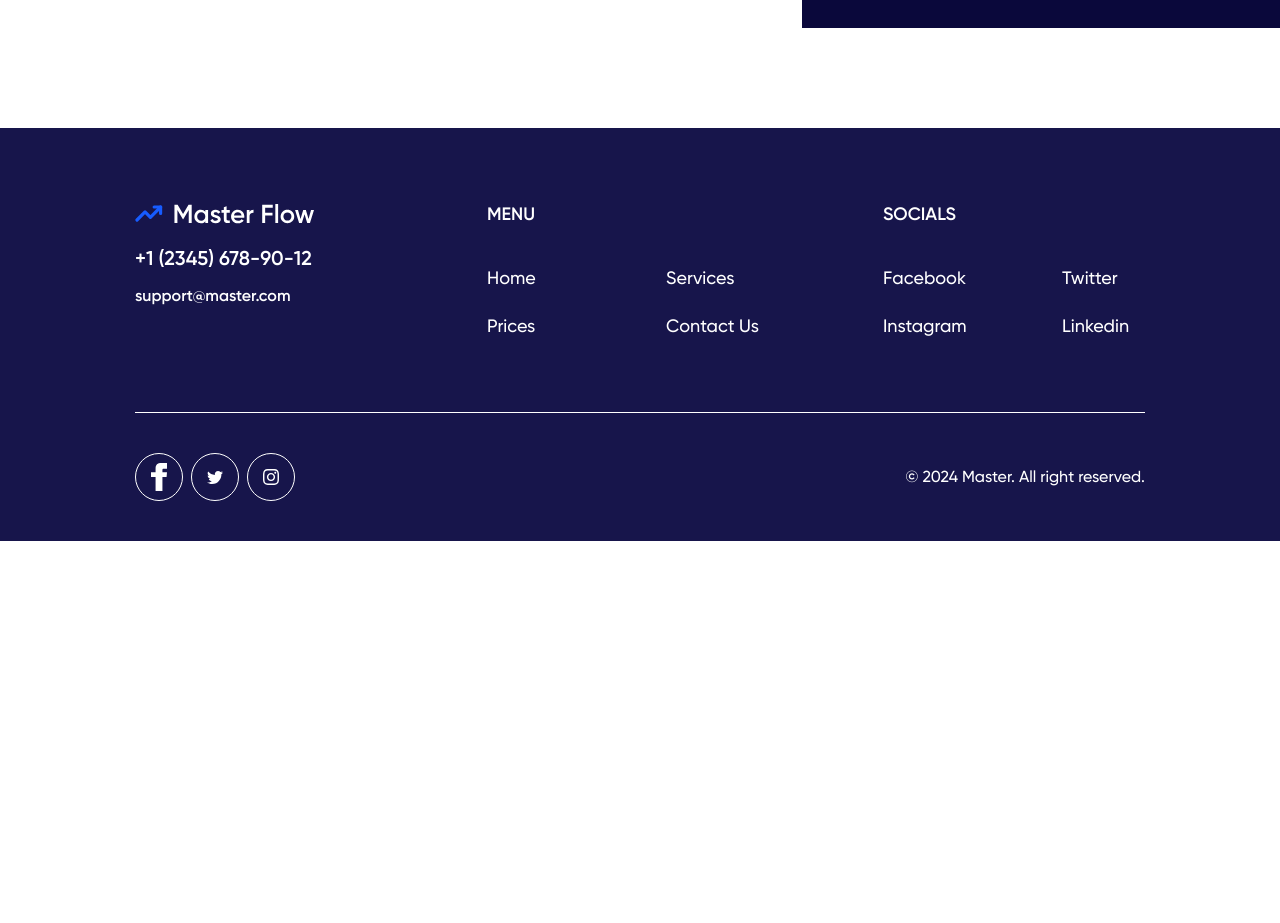
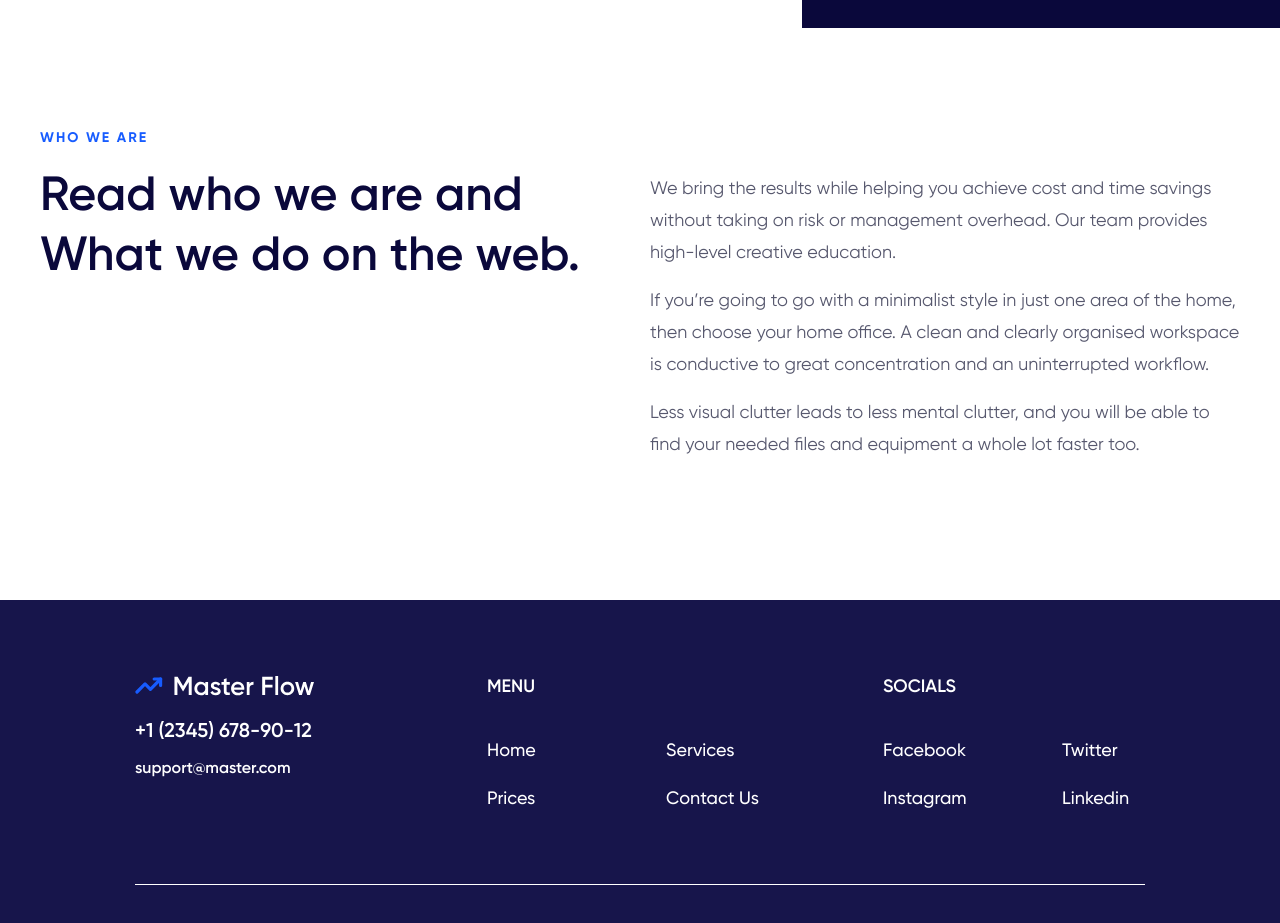
Before and after one commit to Slavinto/master-flow, a Next.js app: page /services in a window 1280 px wide. Shown: the part 1080-2003 px from the top of the page. Before the commit the page ends 1621 px from the top, so only its background shows below. Built offline with nearby package versions, Linux system fonts and the light colour scheme; no server answers.

Commit message:
Who we are section complete

```diff
--- a/src/app/services/page.tsx
+++ b/src/app/services/page.tsx
@@ -1,9 +1,10 @@
-import { Startups } from "@/components";
+import { Startups, WhoWeAre } from "@/components";
 
 const Services = () => {
     return (
         <main>
             <Startups />
+            <WhoWeAre />
         </main>
     );
 };
--- a/src/components/index.ts
+++ b/src/components/index.ts
@@ -19,3 +19,4 @@ export { default as PlanCard } from "./plan-card";
 export { default as Services } from "./services";
 export { default as Faq } from "./faq";
 export { default as Startups } from "./startups";
+export { default as WhoWeAre } from "./who-we-are";
--- /dev/null
+++ b/src/components/who-we-are.tsx
@@ -0,0 +1,33 @@
+const WhoWeAre = () => {
+    return (
+        <section className='flex flex-col container-sm mb-[140px]'>
+            <p className='subheading'>WHO WE ARE</p>
+            <article className='flex gap-1 justify-between'>
+                <h2 className='section-main-text max-w-[562px]'>
+                    Read who we are and What we do on the web.
+                </h2>
+                <div className='flex flex-col gap-4 max-w-[590px] pt-2'>
+                    <p className='article-regular-text'>
+                        We bring the results while helping you achieve cost and
+                        time savings without taking on risk or management
+                        overhead. Our team provides high-level creative
+                        education.
+                    </p>
+                    <p className='article-regular-text'>
+                        If you’re going to go with a minimalist style in just
+                        one area of the home, then choose your home office. A
+                        clean and clearly organised workspace is conductive to
+                        great concentration and an uninterrupted workflow.
+                    </p>
+                    <p className='article-regular-text'>
+                        Less visual clutter leads to less mental clutter, and
+                        you will be able to find your needed files and equipment
+                        a whole lot faster too.
+                    </p>
+                </div>
+            </article>
+        </section>
+    );
+};
+
+export default WhoWeAre;
```
